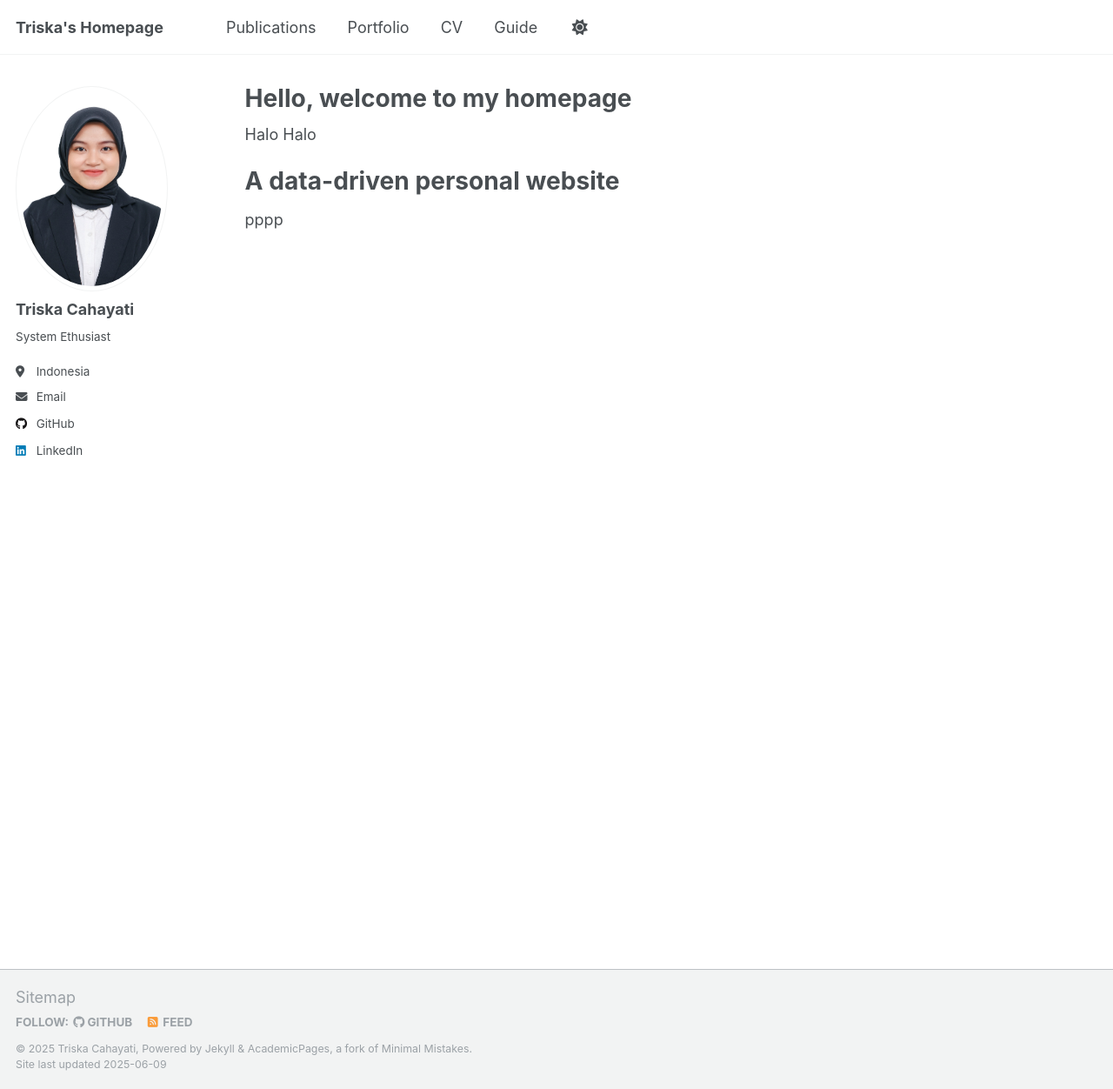
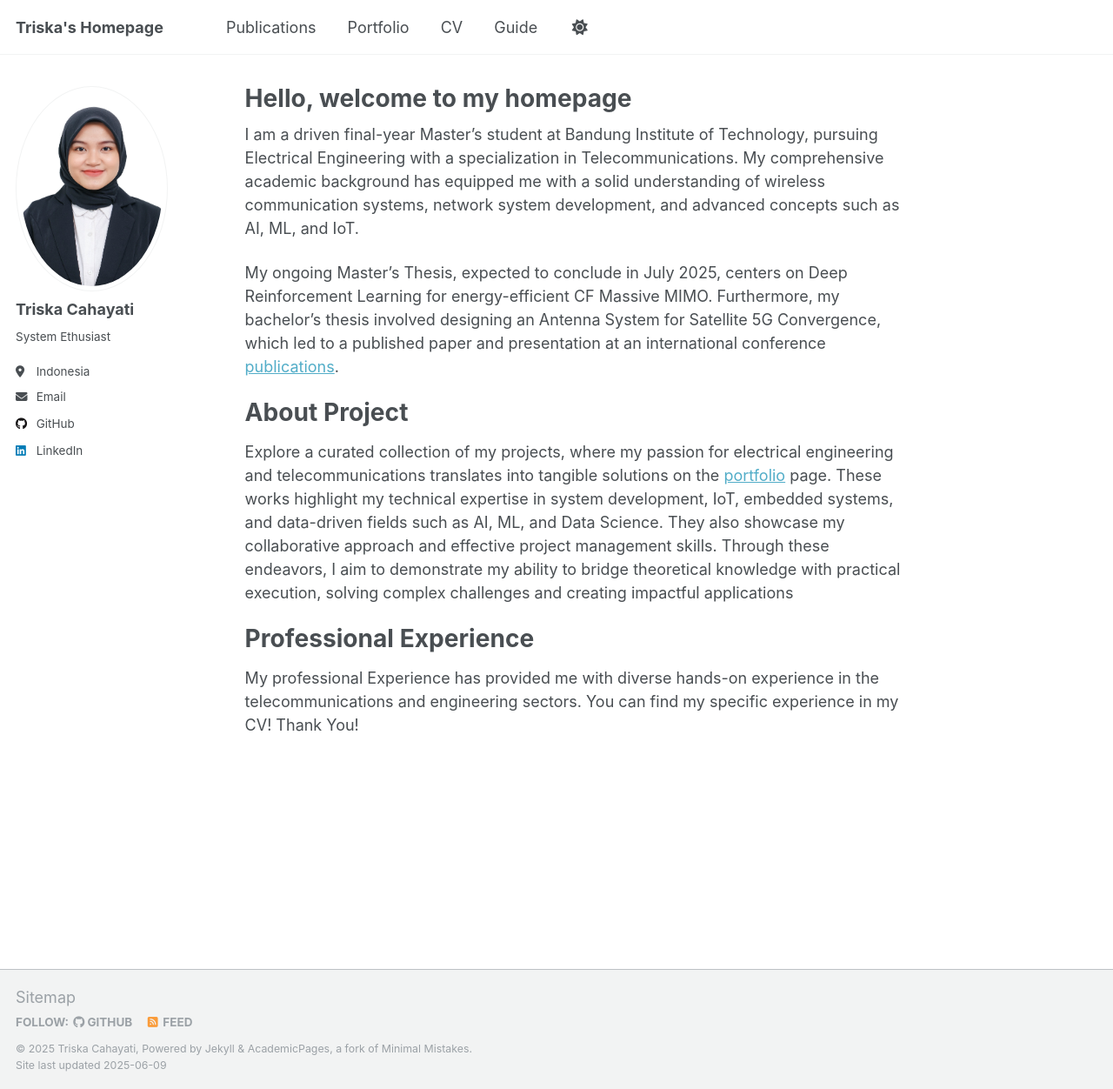
Before and after one commit to triskacahayati/triskacahayati.github.io, a Jekyll site: the page built from _pages/about.md, in a window 1280 px wide and 1252 px high. Shown: the whole window at 87% size. Built offline with Jekyll 4.4.1, drawn with Linux system fonts in a browser that asks for light colours.

Commit message:
Update about.md

```diff
--- a/_pages/about.md
+++ b/_pages/about.md
@@ -7,8 +7,18 @@ redirect_from:
   - /about.html
 ---
 
-Halo Halo
+I am a driven final-year Master's student at Bandung Institute of Technology, pursuing Electrical Engineering with a specialization in Telecommunications. My comprehensive academic background has equipped me with a solid understanding of wireless communication systems, network system development, and advanced concepts such as AI, ML, and IoT.
 
-A data-driven personal website
+My ongoing Master's Thesis, expected to conclude in July 2025, centers on Deep Reinforcement Learning for energy-efficient CF Massive MIMO.
+Furthermore, my bachelor's thesis involved designing an Antenna System for Satellite 5G Convergence, which led to a published paper and presentation at an international conference [publications](https://triskacahayati.github.io/publications/).
+
+
+About Project
 ======
-pppp
+
+Explore a curated collection of my projects, where my passion for electrical engineering and telecommunications translates into tangible solutions on the [portfolio](https://triskacahayati.github.io/portfolio/) page. These works highlight my technical expertise in system development, IoT, embedded systems, and data-driven fields such as AI, ML, and Data Science. They also showcase my collaborative approach and effective project management skills. Through these endeavors, I aim to demonstrate my ability to bridge theoretical knowledge with practical execution, solving complex challenges and creating impactful applications
+
+Professional Experience
+======
+My professional Experience has provided me with diverse hands-on experience in the telecommunications and engineering sectors. You can find my specific experience in my CV!
+Thank You!
```
